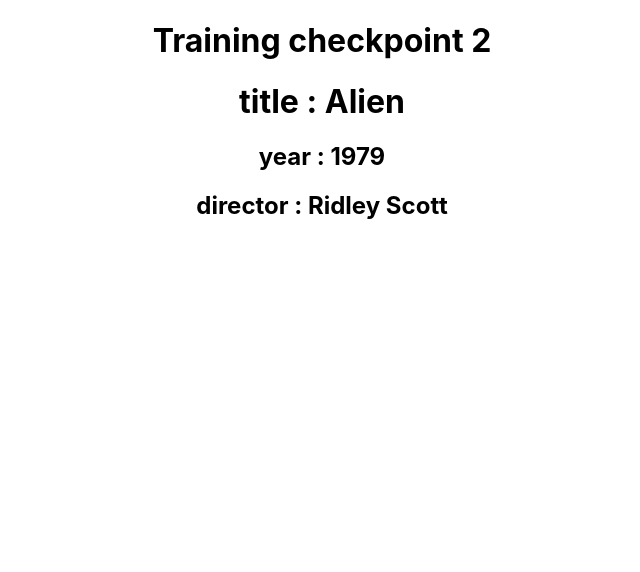
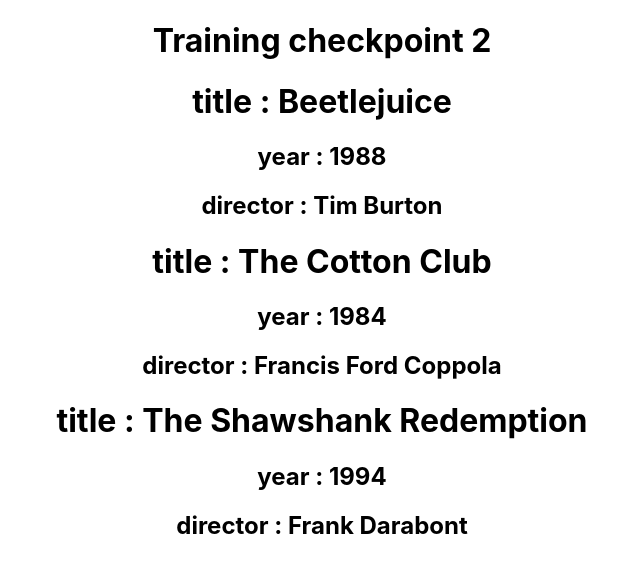
Before and after one commit to loicbdev/movie-list-app, a React (Create React App) app: page / in a window 1280 px wide. Shown: the top 572 px of the page, without its empty margins (318-958 px from the left). Built offline with nearby package versions, Linux system fonts and the light colour scheme.

Commit message:
affichage liste de 3 films

```diff
--- a/src/components/MovieList.jsx
+++ b/src/components/MovieList.jsx
@@ -2,8 +2,67 @@
 import Movie from "./Movie";
 
 class MovieList extends Component {
+  constructor(props) {
+    super(props);
+    this.state = {
+      movies: [
+        {
+          id: 1,
+          title: "Beetlejuice",
+          year: "1988",
+          runtime: "92",
+          genres: ["Comedy", "Fantasy"],
+          director: "Tim Burton",
+          actors: "Alec Baldwin, Geena Davis, Annie McEnroe, Maurice Page",
+          plot:
+            'A couple of recently deceased ghosts contract the services of a "bio-exorcist" in order to remove the obnoxious new owners of their house.',
+          posterUrl:
+            "https://images-na.ssl-images-amazon.com/images/M/MV5BMTUwODE3MDE0MV5BMl5BanBnXkFtZTgwNTk1MjI4MzE@._V1_SX300.jpg",
+        },
+        {
+          id: 2,
+          title: "The Cotton Club",
+          year: "1984",
+          runtime: "127",
+          genres: ["Crime", "Drama", "Music"],
+          director: "Francis Ford Coppola",
+          actors: "Richard Gere, Gregory Hines, Diane Lane, Lonette McKee",
+          plot:
+            "The Cotton Club was a famous night club in Harlem. The story follows the people that visited the club, those that ran it, and is peppered with the Jazz music that made it so famous.",
+          posterUrl:
+            "https://images-na.ssl-images-amazon.com/images/M/MV5BMTU5ODAyNzA4OV5BMl5BanBnXkFtZTcwNzYwNTIzNA@@._V1_SX300.jpg",
+        },
+        {
+          id: 3,
+          title: "The Shawshank Redemption",
+          year: "1994",
+          runtime: "142",
+          genres: ["Crime", "Drama"],
+          director: "Frank Darabont",
+          actors: "Tim Robbins, Morgan Freeman, Bob Gunton, William Sadler",
+          plot:
+            "Two imprisoned men bond over a number of years, finding solace and eventual redemption through acts of common decency.",
+          posterUrl:
+            "https://images-na.ssl-images-amazon.com/images/M/MV5BODU4MjU4NjIwNl5BMl5BanBnXkFtZTgwMDU2MjEyMDE@._V1_SX300.jpg",
+        },
+      ],
+    };
+  }
+
   render() {
-    return <Movie title="Alien" year="1979" director="Ridley Scott" />;
+    return (
+      <div className="MovieList">
+        {this.state.movies.map((movie) => (
+          <Movie
+          /* sinon : key={movie.id} {...movie} */
+            key={movie.id}
+            title={movie.title}
+            year={movie.year}
+            director={movie.director}
+          />
+        ))}
+      </div>
+    );
   }
 }
 
```
